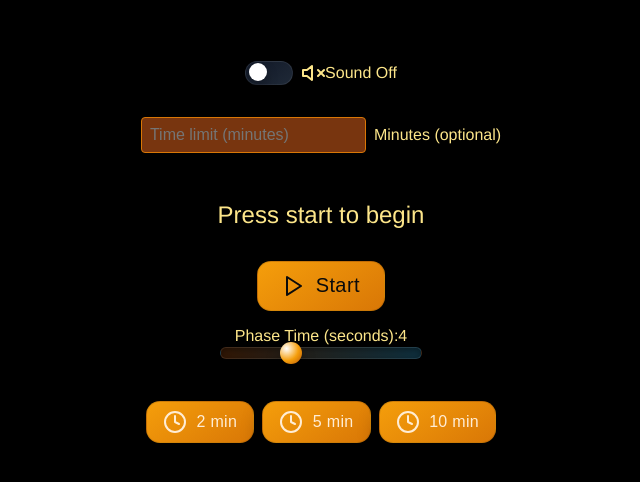
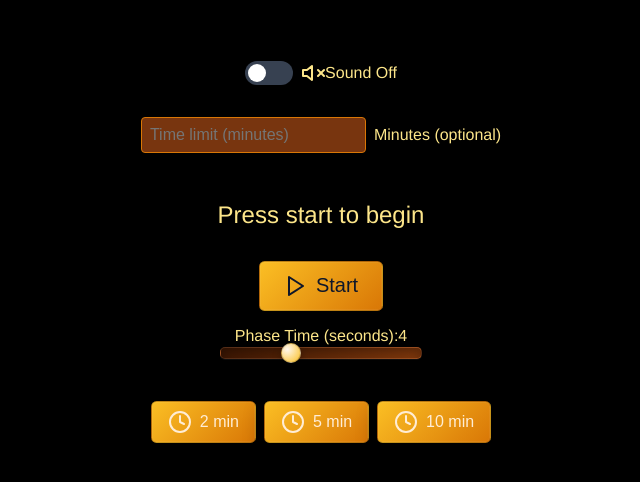
Before and after one commit to AlexJ456/Box5n10, a plain HTML site: page index.html in a window 1280 px wide. Shown: the part 216-698 px from the top of the page, without its empty margins (319-959 px from the left). Drawn offline with Linux system fonts and the light colour scheme.

Commit message:
Update index.html

```diff
--- a/index.html
+++ b/index.html
@@ -205,23 +205,23 @@
         button {
             font-size: 1.25rem;
             padding: 0.75rem 1.5rem;
-            background: linear-gradient(145deg, #f59e0b, #d97706);
-            color: #0b0b0b;
-            border: 1px solid rgba(0, 0, 0, 0.12);
-            border-radius: 14px;
+            background: linear-gradient(135deg, #fbbf24, #d97706);
+            color: #0f172a;
+            border: 1px solid rgba(0, 0, 0, 0.2);
+            border-radius: 0.35rem;
             cursor: pointer;
             display: flex;
             align-items: center;
             justify-content: center;
-            gap: 0.6rem;
-            box-shadow: 0 10px 20px rgba(0, 0, 0, 0.35);
-            letter-spacing: 0.02em;
-            transition: transform 0.1s ease, box-shadow 0.1s ease;
+            gap: 0.5rem;
+            box-shadow: 0 8px 20px rgba(0, 0, 0, 0.35), 0 0 0 1px rgba(255, 255, 255, 0.05) inset;
+            transition: transform 0.18s ease, box-shadow 0.18s ease, background 0.2s ease;
         }
 
         button:hover {
+            background: linear-gradient(135deg, #fcd34d, #f59e0b);
             transform: translateY(-1px);
-            box-shadow: 0 12px 24px rgba(0, 0, 0, 0.38);
+            box-shadow: 0 10px 26px rgba(0, 0, 0, 0.45), 0 0 0 1px rgba(255, 255, 255, 0.08) inset;
         }
 
         .switch {
@@ -244,10 +244,9 @@
             left: 0;
             right: 0;
             bottom: 0;
-            background: linear-gradient(145deg, #111827, #1f2937);
+            background-color: #374151;
             transition: .4s;
             border-radius: 24px;
-            border: 1px solid rgba(255, 255, 255, 0.08);
         }
 
         .slider:before {
@@ -260,11 +259,10 @@
             background-color: white;
             transition: .4s;
             border-radius: 50%;
-            box-shadow: 0 6px 12px rgba(0, 0, 0, 0.25);
         }
 
         input:checked + .slider {
-            background: linear-gradient(145deg, #f59e0b, #d97706);
+            background-color: #d97706;
         }
 
         input:checked + .slider:before {
@@ -315,38 +313,43 @@
             appearance: none;
             width: 200px;
             height: 10px;
-            background: linear-gradient(90deg, rgba(249, 115, 22, 0.2), rgba(56, 189, 248, 0.25));
-            border-radius: 999px;
+            background: linear-gradient(to right, #451a03, #92400e);
+            border-radius: 5px;
+            border: 1px solid rgba(255, 255, 255, 0.08);
+            box-shadow: 0 6px 12px rgba(0, 0, 0, 0.4) inset, 0 1px 0 rgba(255, 255, 255, 0.05);
             outline: none;
-            border: 1px solid rgba(255, 255, 255, 0.08);
-            box-shadow: inset 0 2px 6px rgba(0, 0, 0, 0.35);
+            transition: box-shadow 0.18s ease;
         }
 
         input[type="range"]::-webkit-slider-thumb {
             -webkit-appearance: none;
             appearance: none;
-            width: 22px;
-            height: 22px;
-            background: radial-gradient(circle at 30% 30%, #fff, #f59e0b 55%, #b45309);
+            width: 20px;
+            height: 20px;
+            background: radial-gradient(circle at 30% 30%, #fff7ed, #fbbf24);
             border-radius: 50%;
             cursor: pointer;
-            box-shadow: 0 8px 14px rgba(0, 0, 0, 0.35);
+            box-shadow: 0 4px 8px rgba(0, 0, 0, 0.35);
+            border: 1px solid rgba(0, 0, 0, 0.2);
         }
 
         input[type="range"]::-moz-range-track {
             width: 200px;
             height: 10px;
-            background: linear-gradient(90deg, rgba(249, 115, 22, 0.2), rgba(56, 189, 248, 0.25));
-            border-radius: 999px;
+            background: linear-gradient(to right, #451a03, #92400e);
+            border-radius: 5px;
+            border: 1px solid rgba(255, 255, 255, 0.08);
+            box-shadow: 0 6px 12px rgba(0, 0, 0, 0.4) inset, 0 1px 0 rgba(255, 255, 255, 0.05);
         }
 
         input[type="range"]::-moz-range-thumb {
-            width: 22px;
-            height: 22px;
-            background: radial-gradient(circle at 30% 30%, #fff, #f59e0b 55%, #b45309);
+            width: 20px;
+            height: 20px;
+            background: radial-gradient(circle at 30% 30%, #fff7ed, #fbbf24);
             border-radius: 50%;
             cursor: pointer;
-            box-shadow: 0 8px 14px rgba(0, 0, 0, 0.35);
+            box-shadow: 0 4px 8px rgba(0, 0, 0, 0.35);
+            border: 1px solid rgba(0, 0, 0, 0.2);
         }
 
         @media (max-width: 480px) {
```
